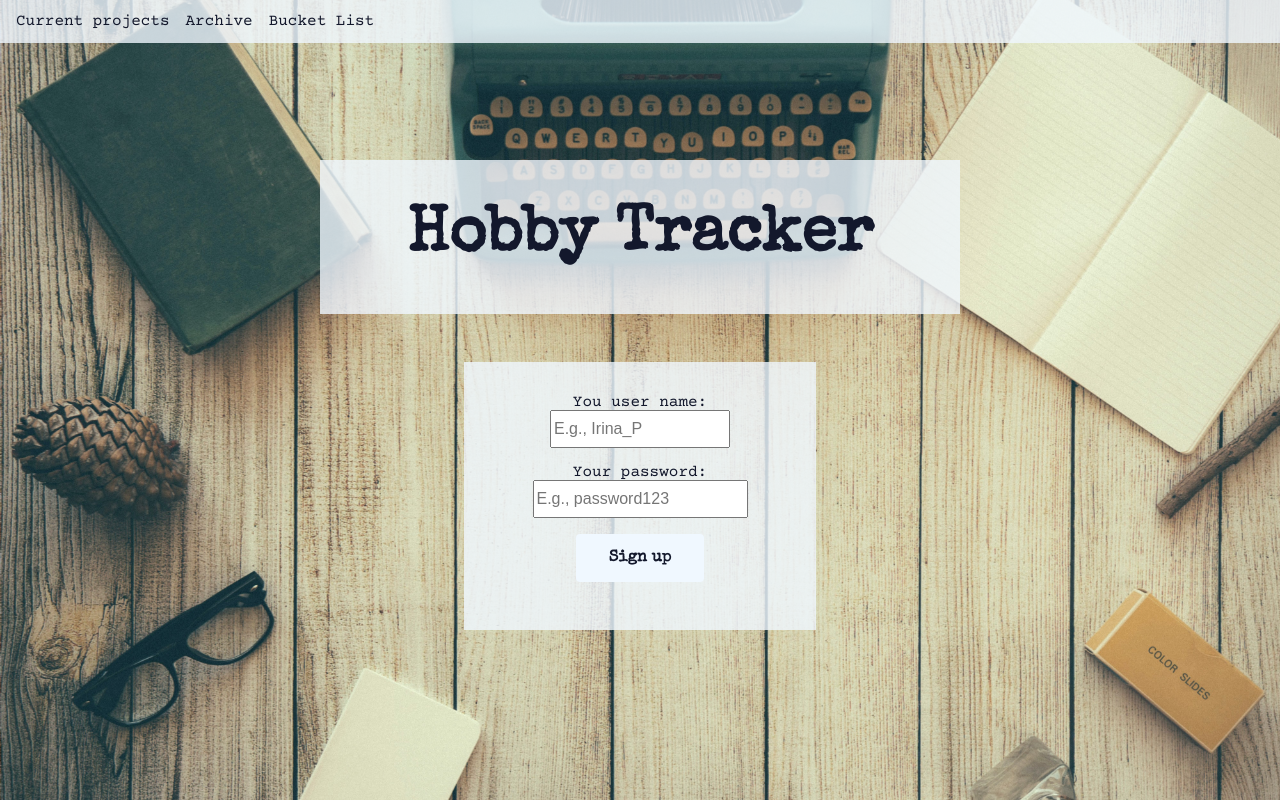
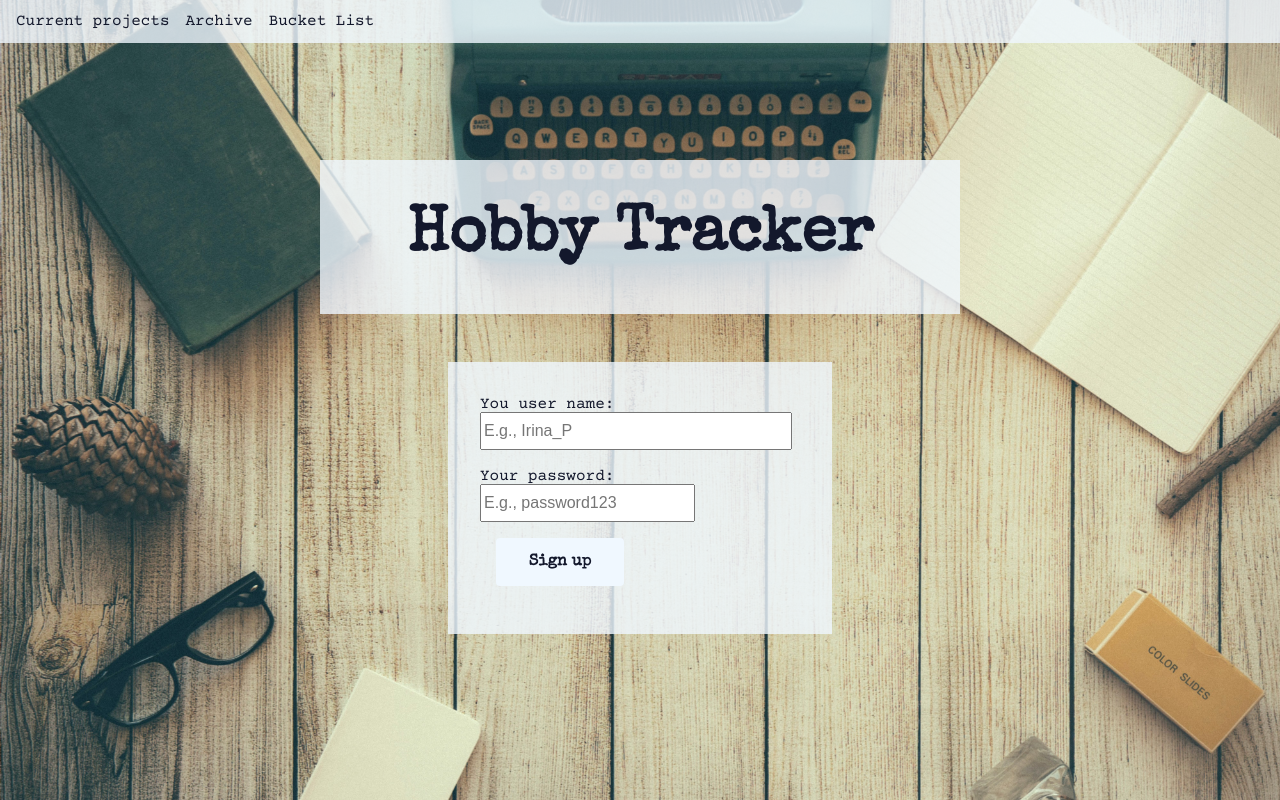
Before and after one commit to IrinaPresnyakova/hobby-app-client, a React (Create React App) app: page /auth in a window 1280 px wide. Built offline with nearby package versions, Linux system fonts and the light colour scheme.

Commit message:
Clean up login and signup forms

```diff
--- a/src/components/AddProject/AddProject.js
+++ b/src/components/AddProject/AddProject.js
@@ -34,23 +34,31 @@
 
 
     return (
-
+        <div className="contents">
             <div className="input">
                 <Formik initialValues={initialValues} onSubmit={onSubmit} validationSchema={validationSchema}>
                     <Form className="input-formik">
                         <label className="aux-text">Project name: </label>
+                         <ErrorMessage name="title" component="span"/>
                         <Field className="input__field" id="titleInput" name="title" placeholder="Enter a title"/>
-                    <ErrorMessage name="title" component="span"/>
+
                         <label className="aux-text">Materials: </label>
+                        <ErrorMessage name="materials" component="span"/>
                         <Field className="input__field" id="fieldsInput" name="materials" placeholder="What will you need?"/>
-                    <ErrorMessage name="materials" component="span"/>
+
                         <label className="aux-text">Progress: </label>
+                        <ErrorMessage name="progress" component="span"/>
                         <Field className="input__field" id="fieldsInput" name="progress" placeholder="What have you completed so far?"/>
-                    <ErrorMessage name="progress" component="span"/>
+
+                        <div className="button-wrapper">
                             <button type="submit">Add a new project</button>
+                        </div>
+
                     </Form>
                 </Formik>
             </div>
+        </div>
+
 
      );
 }
--- a/src/components/AddProject/AddProject.scss
+++ b/src/components/AddProject/AddProject.scss
@@ -1,16 +1,9 @@
 
 span {
     color: red;
-    margin: 1rem;
+    padding-top: 2rem;
+
 }
-
-.project-field {
-    display: flex;
-    flex-direction: column;
-    justify-content: center;
-    align-items: center;
-}
-
 
 button {
     margin: 1rem;
--- a/src/components/Login/Login.js
+++ b/src/components/Login/Login.js
@@ -31,9 +31,11 @@
   return (
     <div className='content'>
          <div className='input'>
+            <label className='aux-text'>Your username: </label>
             <input className="input__field" type="text" onChange={(event) => {
                 setUsername(event.target.value)
             }}/>
+            <label className='aux-text'>Your password: </label>
             <input className="input__field" type="password" onChange={(event) => {
                 setPassword(event.target.value)
             }}/>
--- a/src/components/Login/login.scss
+++ b/src/components/Login/login.scss
@@ -14,7 +14,7 @@
     align-items: center;
     background-color: rgb(240, 248, 255, 0.8);
     margin-top: 3rem;
-    padding: 2rem 1rem;
+    padding: 2rem ;
     @include tablet {
         width: 20rem;
     }
@@ -23,6 +23,14 @@
 .input__field {
 
     margin-bottom: 1rem;
-    width: 80%;
+    width: 95%;
 
 }
+
+::placeholder {
+    opacity: 1; transition: opacity .5s;
+}
+
+:focus::placeholder {
+    opacity: 0;
+}
--- a/src/components/Signup/Signup.js
+++ b/src/components/Signup/Signup.js
@@ -6,24 +6,29 @@
 import { useHistory} from "react-router-dom";
 
 export default function Signup() {
-
+    const history = useHistory();
     const initialValues = {
         username: "",
         password: ""
     }
 
     const validationSchema = Yup.object().shape({
-        username: Yup.string().min(3).max(20).required("You must input a name"),
-        password: Yup.string().min(3).max(20).required("Please enter a password")
+        username: Yup.string().min(3).max(25).required("Please enter a name"),
+        password: Yup.string().min(3).max(25).required("Please enter a password")
     })
 
     const onSubmit = (data) => {
         axios
             .post("http://localhost:5500/auth", data)
-            .then(console.log("Sign up successful") )
+            .then((response) => {
+                console.log(response.data);
+                alert("Thank you for signing up, please log in to start planning")
+                history.push('/')
 
+            })
 
     }
+
 
   return (
     <div className='content'>
@@ -32,7 +37,6 @@
                 <Form className="project project-field">
                     <label className='aux-text'>You user name: </label>
                     <Field
-                        id="fieldsInput"
                         name="username"
                         placeholder="E.g., Irina_P"
                         className="input__field"
@@ -41,9 +45,7 @@
                     <ErrorMessage name="username" component="span"/>
                     <label className='aux-text'>Your password: </label>
                     <Field
-                        autocomplete="off"
                         type="password"
-                        id="fieldsInput"
                         name="password"
                         placeholder="E.g., password123"/>
                     <ErrorMessage name="materials" component="span"/>
--- a/src/pages/Home/Home.js
+++ b/src/pages/Home/Home.js
@@ -32,7 +32,10 @@
 
     return(
     <div className="contents">
-        <h1 className="title-light">Hi {loginState.username}</h1>
+        {loginState.username  &&
+            <h1 className="title-light">Hi {loginState.username}</h1>
+        }
+
         <AuthContext.Provider value={{ loginState, setLoginState }}>
             { !loginState.status ? (
                 <div className="buttons-container">
```
Lines whose indentation alone changed are shown as unchanged.
